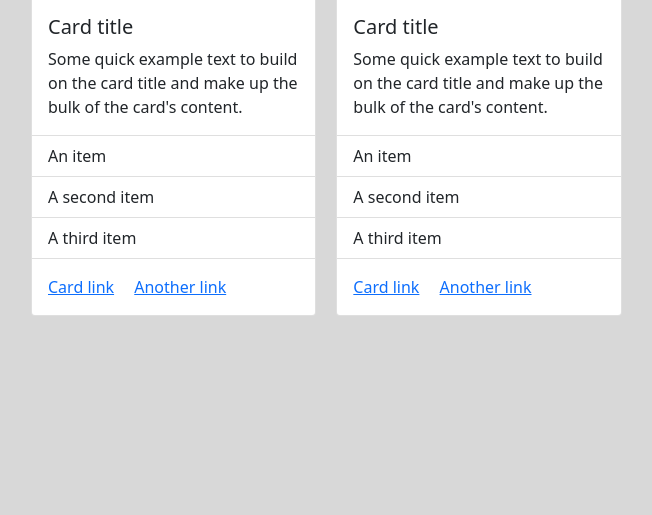
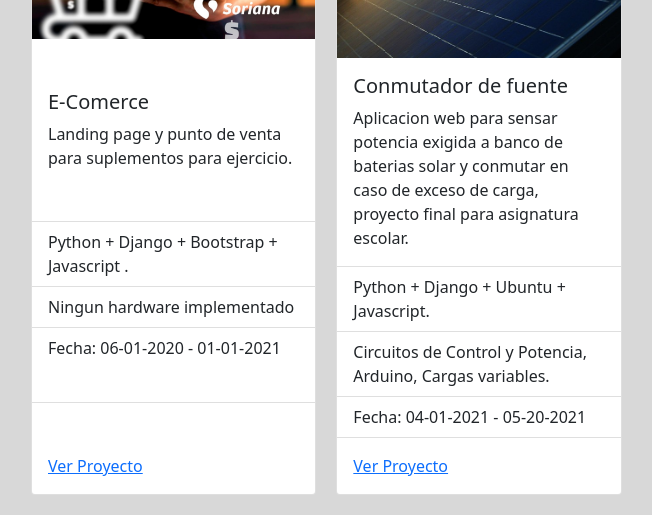
Before and after one commit to PabloBeltranT/PortfolioPabloBeltran, a Django app: page / in a window 1280 px wide. Shown: the part 1459-1974 px from the top of the page, without its empty margins (161-813 px from the left). Before the commit the page ends 1774 px from the top, so only its background shows below. Run offline with Django 3.2, Linux system fonts and the light colour scheme.

Commit message:
agregur proyectos nuevos e informacion

```diff
--- a/portfolio/settings.py
+++ b/portfolio/settings.py
@@ -27,7 +27,7 @@ BASE_DIR = Path(__file__).resolve().parent.parent
 SECRET_KEY = '2--e@%j1*uuh$moas0%^-4a$a(*b_h7w)40l-rhc0@btl=!%@m'
 
 # SECURITY WARNING: don't run with debug turned on in production!
-DEBUG = False
+DEBUG = True
 
 ALLOWED_HOSTS = ['*']
 
--- a/portfolio_app/static/portfolio_app/index.css
+++ b/portfolio_app/static/portfolio_app/index.css
@@ -9,6 +9,15 @@ header{
     justify-items: center;
     width: 70%;
     padding: 20px 17px 0px 17px;
+    text-justify: distribute;
+}
+.container-img{
+    display: grid !important;
+    align-items: center !important;
+    justify-items: center !important;
+}
+.container-img img{
+    display: grid !important;
 }
 .skills{
     display: grid;
@@ -27,6 +36,9 @@ section{
     width: 100%;
     padding-bottom: 20px !important;
 }
+.card-projects img{
+    width: 100% !important;
+}
 .card-projects{
     display: grid !important;
     background-color: white !important;
@@ -38,6 +50,10 @@ section{
     background-color: rgb(0, 0, 0) !important;
     color: white !important;
     border: none !important;
+}
+.link{
+    display: grid !important;
+    align-items: flex-end !important;
 }
 
 @media (max-width: 2000px) {
@@ -67,6 +83,9 @@ section{
     header{
         padding: 20px 0px 0px 0px;
     }
+    .container-img{
+        align-items: initial !important;
+    }
     section{
         width: 70%;
         grid-template-columns: repeat(2, 1fr);
--- a/portfolio_app/templates/portfolio_app/index.html
+++ b/portfolio_app/templates/portfolio_app/index.html
@@ -16,45 +16,47 @@
     <header>
         <div class="card-info card mb-3" >
             <div class="row g-0">
-                <div class="col-md-4">
+                <div class="container-img col-md-4">
                     <img src="{% static 'portfolio_app/assets/imgs/perfil.jpeg' %}" alt="..." width="100%">
                 </div>
                 <div class="col-md-8">
                     <div class="card-body">
-                        <h5 class="card-title">Card title</h5>
-                        <p class="card-text">This is a wider card with supporting text below as a natural lead-in to additional content. This content is a little bit longer.</p>
-                        <p class="card-text"><small class="text-muted">Last updated 3 mins ago</small></p>
+                        <h5 class="card-title">Pablo Andres Beltran Tovar</h5>
+                        <p class="card-text">
+                            Ingeniero Mecatronico egresado de la Universidad Estatal de Sonora, me gusta combinar tecnologías web con electrónica (IOT), realizando aplicaciones web capaces de interactuar con fenómenos físicos, es fascinante ver cómo dichos datos se pueden consultar a través de la web.
+                        </p>
+                        <p class="card-text"><small class="text-muted">Last updated 05-14-2021</small></p>
                         <div class="skills">
                             <h4>Python + Django</h4>
                             <div class="progress">
-                                <div class="progress-bar" role="progressbar1" style="width: 25%" aria-valuenow="25" aria-valuemin="0" aria-valuemax="100">
+                                <div class="progress-bar" role="progressbar1" style="width: 85%" aria-valuenow="25" aria-valuemin="0" aria-valuemax="100">
                                 </div>
                             </div> <br>
                             <h4>HTML + CSS + Bootstrap</h4>
                             <div class="progress">
-                                <div class="progress-bar" role="progressbar1" style="width: 25%" aria-valuenow="25" aria-valuemin="0" aria-valuemax="100">
+                                <div class="progress-bar" role="progressbar1" style="width: 70%" aria-valuenow="25" aria-valuemin="0" aria-valuemax="100">
                                 </div>
                             </div><br>
                             <h4>Javascript</h4>
                             <div class="progress">
-                                <div class="progress-bar" role="progressbar1" style="width: 25%" aria-valuenow="25" aria-valuemin="0" aria-valuemax="100">
+                                <div class="progress-bar" role="progressbar1" style="width: 60%" aria-valuenow="25" aria-valuemin="0" aria-valuemax="100">
                                 </div>
                             </div><br>
                             <h4>Git + GitHub</h4>
                             <div class="progress">
-                                <div class="progress-bar" role="progressbar1" style="width: 25%" aria-valuenow="25" aria-valuemin="0" aria-valuemax="100">
+                                <div class="progress-bar" role="progressbar1" style="width: 95%" aria-valuenow="25" aria-valuemin="0" aria-valuemax="100">
                                 </div>
                             </div><br>
                             <h4>Docker</h4>
                             <div class="progress">
-                                <div class="progress-bar" role="progressbar1" style="width: 25%" aria-valuenow="25" aria-valuemin="0" aria-valuemax="100">
+                                <div class="progress-bar" role="progressbar1" style="width: 30%" aria-valuenow="25" aria-valuemin="0" aria-valuemax="100">
                                 </div>
                             </div><br>
                             <h4>Mechatronics (control + electronics + mechanics + software)</h4>
                             <div class="progress">
-                                <div class="progress-bar" role="progressbar1" style="width: 25%" aria-valuenow="25" aria-valuemin="0" aria-valuemax="100">
+                                <div class="progress-bar" role="progressbar1" style="width: 95%" aria-valuenow="25" aria-valuemin="0" aria-valuemax="100">
                                 </div>
-                            </div><br>
+                            </div>
                         </div>
                     </div>
                 </div>
@@ -64,90 +66,84 @@
 
     <section>
         <div class="card card-projects" style="width: 18rem;">
-            <img src="{% static 'portfolio_app/assets/imgs/ap_logo.jpeg' %}" class="card-img-top" alt="...">
+            <img src="{% static 'portfolio_app/assets/imgs/logo_ap.png' %}" class="card-img-top" alt="...">
             <div class="card-body">
-              <h5 class="card-title">Card title</h5>
-              <p class="card-text">Some quick example text to build on the card title and make up the bulk of the card's content.</p>
+              <h5 class="card-title">Desktop GUI</h5>
+              <p class="card-text">Aplicacion de escritorio para sensar partes por millon de Amoniaco (NH3), sistema concluido en Huatabampo, Sonora, Mexico.</p>
             </div>
             <ul class="list-group list-group-flush">
-              <li class="list-group-item">An item</li>
-              <li class="list-group-item">A second item</li>
-              <li class="list-group-item">A third item</li>
+              <li class="list-group-item">Python + TKinter + Raspbian.</li>
+              <li class="list-group-item">RaspberryPi, Circuitos de Control y Potencia, Sensores de NH3.</li>
+              <li class="list-group-item">Fecha: 08-01-2019 - 01-20-2020</li>
             </ul>
-            <div class="card-body">
-              <a href="#" class="card-link">Card link</a>
-              <a href="#" class="card-link">Another link</a>
+            <div class="link card-body">
+              <a href="#" class="card-link">Ver Proyecto</a>
             </div>
         </div>
 
         <div class="card card-projects" style="width: 18rem;">
-            <img src="..." class="card-img-top" alt="...">
+            <img src="{% static 'portfolio_app/assets/imgs/logo_ap.png' %}" class="card-img-top" alt="...">
             <div class="card-body">
-              <h5 class="card-title">Card title</h5>
-              <p class="card-text">Some quick example text to build on the card title and make up the bulk of the card's content.</p>
+              <h5 class="card-title">Aplicacion web</h5>
+              <p class="card-text">Aplicacion web para sensar partes por millon de Amoniaco (NH3), sistema desarrollado para AP Technologies.</p>
             </div>
             <ul class="list-group list-group-flush">
-              <li class="list-group-item">An item</li>
-              <li class="list-group-item">A second item</li>
-              <li class="list-group-item">A third item</li>
+              <li class="list-group-item">Python + Django + Raspbian + Websockets + Uvicorn + NGINX.</li>
+              <li class="list-group-item">RaspberryPi, Circuitos de Control y Potencia, Sensores de NH3, Placas de Adquisicion.</li>
+              <li class="list-group-item">Fecha: 06-01-2020 - 01-01-2021</li>
             </ul>
-            <div class="card-body">
-              <a href="#" class="card-link">Card link</a>
-              <a href="#" class="card-link">Another link</a>
+            <div class="link card-body">
+              <a href="#" class="card-link">Ver Proyecto</a>
             </div>
         </div>
 
         <div class="card card-projects" style="width: 18rem;">
-            <img src="..." class="card-img-top" alt="...">
+            <img src="{% static 'portfolio_app/assets/imgs/menu.jpg' %}" class="card-img-top" alt="...">
             <div class="card-body">
-              <h5 class="card-title">Card title</h5>
-              <p class="card-text">Some quick example text to build on the card title and make up the bulk of the card's content.</p>
+              <h5 class="card-title">Menu web para restaurante</h5>
+              <p class="card-text">Aplicacion web para mostrar una lista de entradas disponibles.</p>
             </div>
             <ul class="list-group list-group-flush">
-              <li class="list-group-item">An item</li>
-              <li class="list-group-item">A second item</li>
-              <li class="list-group-item">A third item</li>
+              <li class="list-group-item">Python + Django + Heroku + Gunicorn .</li>
+              <li class="list-group-item">Ningun hardware implementado</li>
+              <li class="list-group-item">Fecha: 06-01-2020 - 01-01-2021</li>
             </ul>
-            <div class="card-body">
-              <a href="#" class="card-link">Card link</a>
-              <a href="#" class="card-link">Another link</a>
+            <div class="link card-body">
+              <a href="#" class="card-link">Ver Proyecto</a>
             </div>
         </div>
 
         <div class="card card-projects" style="width: 18rem;">
-            <img src="..." class="card-img-top" alt="...">
+            <img src="{% static 'portfolio_app/assets/imgs/e_comerce.jpg' %}" class="card-img-top" alt="...">
             <div class="card-body">
-              <h5 class="card-title">Card title</h5>
-              <p class="card-text">Some quick example text to build on the card title and make up the bulk of the card's content.</p>
+              <h5 class="card-title">E-Comerce</h5>
+              <p class="card-text">Landing page y punto de venta para suplementos para ejercicio.</p>
             </div>
             <ul class="list-group list-group-flush">
-              <li class="list-group-item">An item</li>
-              <li class="list-group-item">A second item</li>
-              <li class="list-group-item">A third item</li>
+              <li class="list-group-item">Python + Django + Bootstrap + Javascript .</li>
+              <li class="list-group-item">Ningun hardware implementado</li>
+              <li class="list-group-item">Fecha: 06-01-2020 - 01-01-2021</li>
             </ul>
-            <div class="card-body">
-              <a href="#" class="card-link">Card link</a>
-              <a href="#" class="card-link">Another link</a>
+            <div class="link card-body">
+              <a href="#" class="card-link">Ver Proyecto</a>
             </div>
         </div>
 
         <div class="card card-projects" style="width: 18rem;">
-            <img src="..." class="card-img-top" alt="...">
+            <img src="{% static 'portfolio_app/assets/imgs/solar.jpg' %}" class="card-img-top" alt="..." width="100%">
             <div class="card-body">
-              <h5 class="card-title">Card title</h5>
-              <p class="card-text">Some quick example text to build on the card title and make up the bulk of the card's content.</p>
+              <h5 class="card-title">Conmutador de fuente</h5>
+              <p class="card-text">Aplicacion web para sensar potencia exigida a banco de baterias solar y conmutar en caso de exceso de carga, proyecto final para asignatura escolar.</p>
             </div>
             <ul class="list-group list-group-flush">
-              <li class="list-group-item">An item</li>
-              <li class="list-group-item">A second item</li>
-              <li class="list-group-item">A third item</li>
+              <li class="list-group-item">Python + Django + Ubuntu + Javascript.</li>
+              <li class="list-group-item">Circuitos de Control y Potencia, Arduino, Cargas variables.</li>
+              <li class="list-group-item">Fecha: 04-01-2021 - 05-20-2021</li>
             </ul>
-            <div class="card-body">
-              <a href="#" class="card-link">Card link</a>
-              <a href="#" class="card-link">Another link</a>
+            <div class="link card-body">
+              <a href="#" class="card-link">Ver Proyecto</a>
             </div>
         </div>
     </section>
-
 </body>
 </html>
```
Also changed, not shown: db.sqlite3 (added), portfolio_app/static/portfolio_app/assets/imgs/ap_logo.jpeg (deleted), portfolio_app/static/portfolio_app/assets/imgs/e_comerce.jpg (added), portfolio_app/static/portfolio_app/assets/imgs/logo_ap.png (added), portfolio_app/static/portfolio_app/assets/imgs/menu.jpg (added), portfolio_app/static/portfolio_app/assets/imgs/solar.jpg (added). Lines whose indentation alone changed are shown as unchanged.
